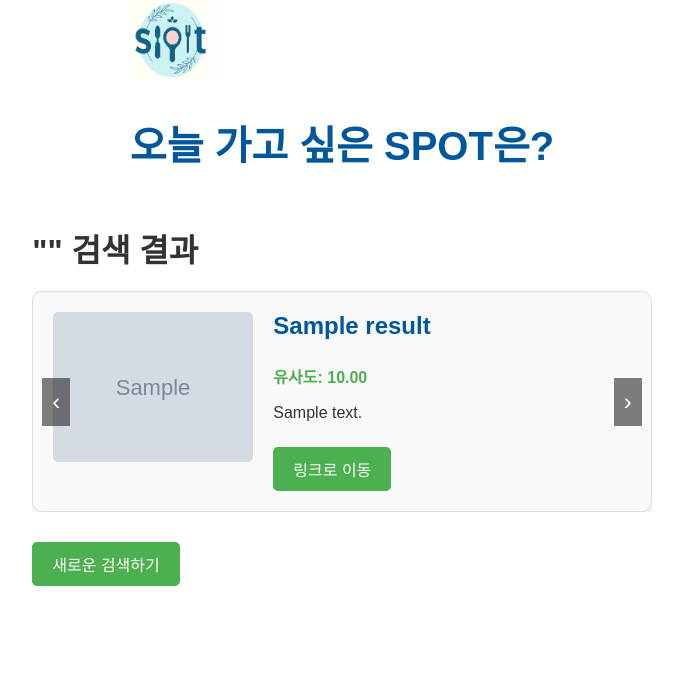
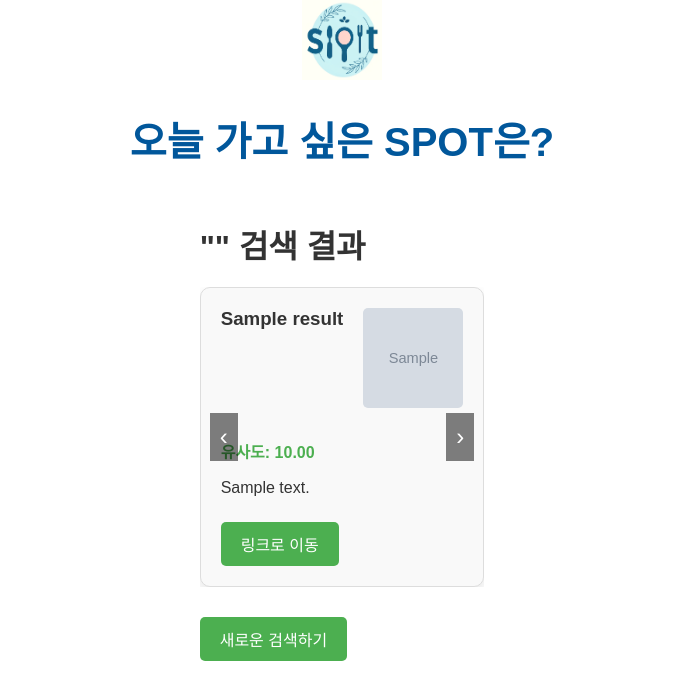
Before and after one commit to doram419/SPOT, a Python web app: template app/templates/results.html in a window 1280 px wide. Shown: the top 700 px of the page, without its empty margins (298-981 px from the left). Run offline with Jinja, Linux system fonts and the light colour scheme; the template is opened without the code that fills it: most values are stand-ins (such as "Sample title", 1, 10 or a date in 2020); grey boxes marked "Sample" are stand-in pictures.

Commit message:
사진 스타일 적용

```diff
--- a/app/static/css/results.css
+++ b/app/static/css/results.css
@@ -1,74 +1,3 @@
-/* 슬라이드 컨테이너 */
-.slider-container {
-    width: 100%;
-    max-width: 700px;
-    overflow: hidden;
-    position: relative;
-    margin: 20px auto;
-}
-
-/* 슬라이드 목록 */
-.slider-wrapper {
-    display: flex;
-    transition: transform 0.3s ease-in-out;
-}
-
-/* 슬라이드 아이템 (결과 하나만 보이게 하기) */
-.slider-item {
-    min-width: 100%;
-    box-sizing: border-box;
-    padding: 20px;
-    background-color: #f9f9f9;
-    border: 1px solid #ddd;
-    border-radius: 10px;
-    box-shadow: 0 6px 14px rgba(0, 0, 0, 0.1);
-}
-
-/* 슬라이드 내 버튼 */
-.slider-button {
-    position: absolute;
-    top: 50%;
-    transform: translateY(-50%);
-    background-color: rgba(0, 0, 0, 0.5);
-    color: white;
-    border: none;
-    padding: 10px;
-    cursor: pointer;
-    font-size: 1.5rem;
-}
-
-.slider-button.prev {
-    left: 10px;
-}
-
-.slider-button.next {
-    right: 10px;
-}
-
-/* 아이템 내용 레이아웃 */
-.item-content {
-    display: flex;
-    align-items: flex-start;
-}
-
-/* 이미지 컨테이너 */
-.item-image {
-    flex: 0 0 200px;
-    margin-right: 20px;
-}
-
-.item-image img {
-    width: 100%;
-    height: auto;
-    border-radius: 5px;
-    object-fit: cover;
-}
-
-/* 텍스트 컨테이너 */
-.item-text {
-    flex: 1;
-}
-
 /* 기본 스타일 */
 body {
     font-family: 'Nanum Gothic', Arial, sans-serif;
@@ -94,10 +23,85 @@
     margin-bottom: 20px;
 }
 
-h3 {
-    color: #01579b;
+/* 슬라이드 컨테이너 */
+.slider-container {
+    width: 100%;
+    max-width: 700px;
+    overflow: hidden;
+    position: relative;
+    margin: 20px auto;
+}
+
+/* 슬라이드 목록 */
+.slider-wrapper {
+    display: flex;
+    transition: transform 0.3s ease-in-out;
+}
+
+/* 슬라이드 아이템 */
+.slider-item {
+    min-width: 100%;
+    box-sizing: border-box;
+    padding: 20px;
+    background-color: #f9f9f9;
+    border: 1px solid #ddd;
+    border-radius: 10px;
+    box-shadow: 0 6px 14px rgba(0, 0, 0, 0.1);
+}
+
+/* 슬라이드 내 버튼 */
+.slider-button {
+    position: absolute;
+    top: 50%;
+    transform: translateY(-50%);
+    background-color: rgba(0, 0, 0, 0.5);
+    color: white;
+    border: none;
+    padding: 10px;
+    cursor: pointer;
     font-size: 1.5rem;
-    margin-top: 0;
+}
+
+.slider-button.prev { left: 10px; }
+.slider-button.next { right: 10px; }
+
+/* 아이템 내용 레이아웃 */
+.item-content {
+    display: flex;
+    flex-direction: column;
+}
+
+/* 아이템 헤더 (제목 + 이미지) */
+.item-header {
+    display: flex;
+    align-items: flex-start;
+    margin-bottom: 15px;
+}
+
+/* 제목 스타일 */
+.item-header h3 {
+    margin: 0;
+    margin-right: 20px;
+    flex: 1;
+}
+
+/* 이미지 컨테이너 */
+.item-image {
+    width: 100px;
+    height: 100px;
+    flex-shrink: 0;
+}
+
+.item-image img {
+    width: 100%;
+    height: 100%;
+    object-fit: cover;
+    border-radius: 5px;
+}
+
+/* 텍스트 컨테이너 */
+.item-text {
+    flex: 1;
 }
 
 .similarity {
@@ -127,12 +131,18 @@
 
 /* 반응형 디자인 */
 @media (max-width: 600px) {
-    .item-content {
+    .item-header {
         flex-direction: column;
     }
 
+    .item-header h3 {
+        margin-right: 0;
+        margin-bottom: 10px;
+    }
+
     .item-image {
-        margin-right: 0;
-        margin-bottom: 15px;
+        width: 100%;
+        height: auto;
+        margin-bottom: 10px;
     }
 }
--- a/app/templates/results.html
+++ b/app/templates/results.html
@@ -7,12 +7,12 @@
     <link rel="stylesheet" href="/static/css/results.css"> <!-- CSS 파일 연결 -->
 </head>
 <body>
-    <header>
+    <head>
         <img src="/static/logo.png" alt="사이트 로고" width="80" height="80">
         <h1>오늘 가고 싶은 SPOT은?</h1>
-    </header>
+    </head>
 
-    <main>
+    <main role="main">
         <h2>"{{ search_input }}" 검색 결과</h2>
 
         <div class="slider-container">
@@ -20,6 +20,8 @@
                 {% for result in results %}
                 <div class="slider-item">
                     <div class="item-content">
+                        <div class="item-header">
+                            <h3>{{ result.title }}</h3>
                             <div class="item-image">
                                 {% if result.image %}
                                 <img src="{{ result.image }}" alt="{{ result.title }}">
@@ -27,11 +29,11 @@
                                 <img src="/static/default-image.png" alt="기본 이미지">
                                 {% endif %}
                             </div>
+                        </div>
                         <div class="item-text">
-                            <h3>{{ result.title }}</h3>
                             <p class="similarity">유사도: {{ "%.2f"|format(result.similarity) }}</p>
                             <p class="summary">{{ result.summary }}</p>
-                            <a href="{{ result.link }}" target="_blank" class="link-button">링크로 이동</a>
+                            <a href="{{ result.link }}" class="link-button" target="_blank">링크로 이동</a>
                         </div>
                     </div>
                 </div>
@@ -44,7 +46,7 @@
         <a href="/" class="button">새로운 검색하기</a>
     </main>
 
-    <script src="/static/js/results.js"></script> <!-- JS 파일 연결 -->
+    <script src="/static/js/results.js"></script>
     <script>
         document.addEventListener("DOMContentLoaded", function() {
             const spinner = document.getElementById('spinner');
@@ -53,5 +55,6 @@
             }
         });
     </script>
+
 </body>
 </html>
```
Lines whose indentation alone changed are shown as unchanged.
